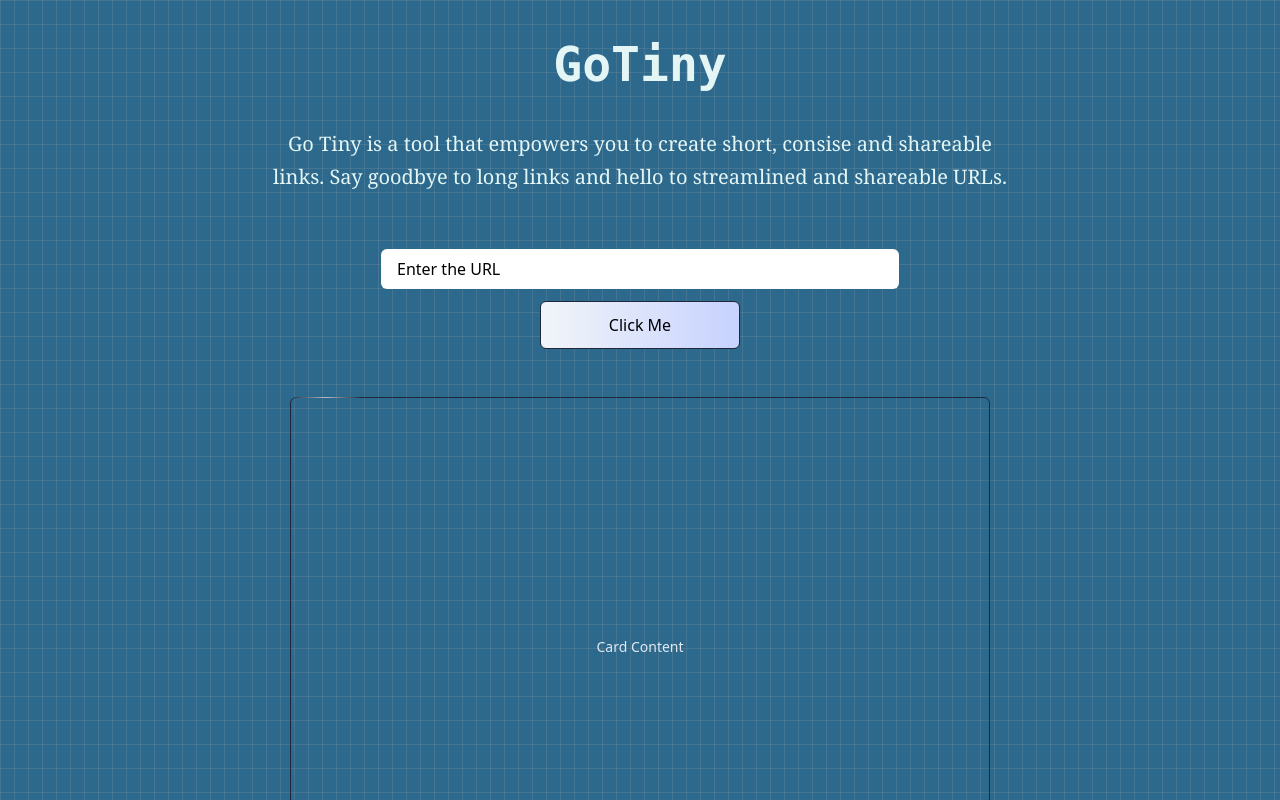
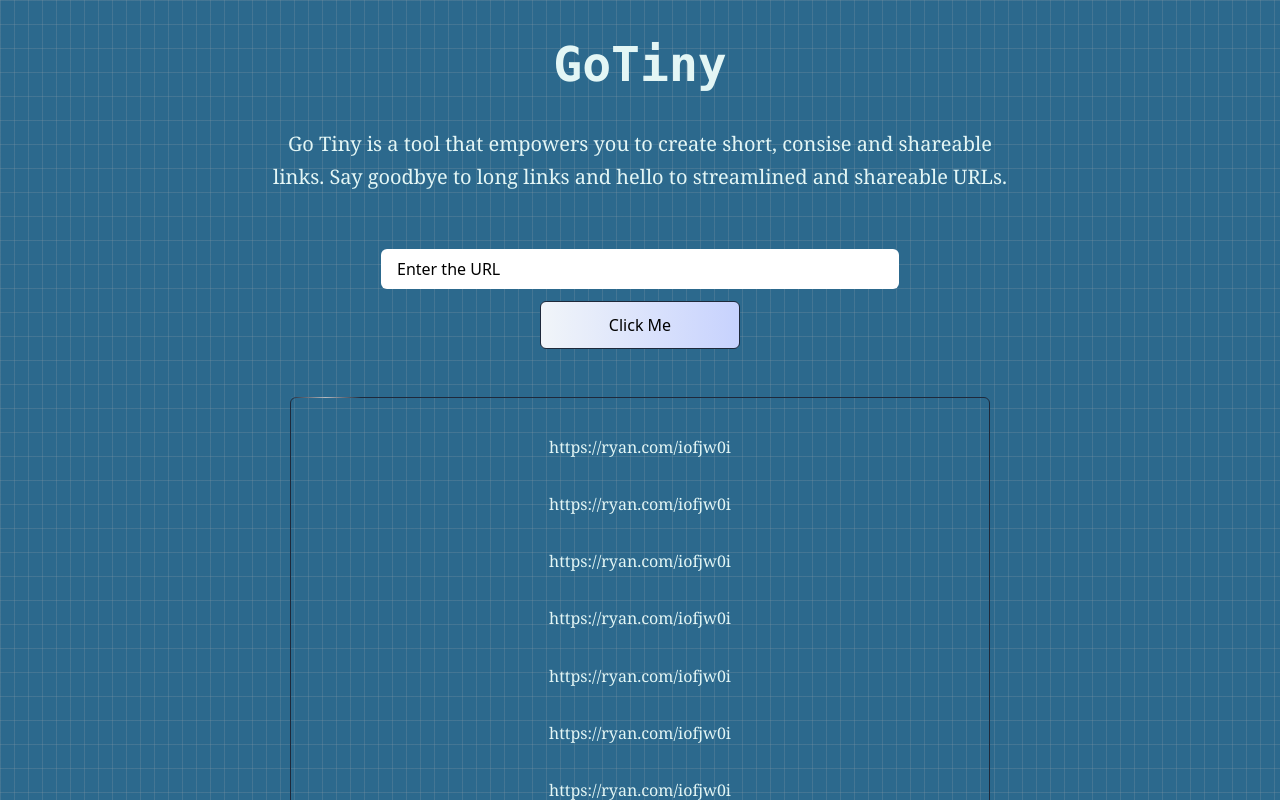
Before and after one commit to mryan-3/urlshort, a React (Vite) app in the folder frontend/: page / in a window 1280 px wide. Shown: the top 800 px of the page. Built offline with nearby package versions, Linux system fonts and the light colour scheme.

Commit message:
Updated the card to have links

```diff
--- a/frontend/src/components/List.jsx
+++ b/frontend/src/components/List.jsx
@@ -1,4 +1,3 @@
-
 
 const List = () => {
     return (
@@ -7,8 +6,15 @@ const List = () => {
                 <div className='absolute top-0 flex  justify-center'>
                     <div className='left-0 h-[1px] animate-border-width rounded-full bg-gradient-to-r from-[rgba(17,17,17,0)] via-white to-[rgba(17,17,17,0)] transition-all duration-1000' />
                 </div>
-                <div className='flex h-full items-center w-[350px] md:w-[700px] justify-center rounded-md border border-slate-800 bg-[bae8e8] px-3 py-2'>
-                    <p className='text-sm text-slate-200'>Card Content</p>
+                <div className='flex flex-col justify-evenly items-center h-full w-[350px] md:w-[700px] rounded-md border border-slate-800 bg-[bae8e8] px-3 py-1'>
+                    <a  href="/" className="font-serif"> https://ryan.com/iofjw0i </a>
+                    <a  href="/" className="font-serif"> https://ryan.com/iofjw0i </a>
+                    <a  href="/" className="font-serif"> https://ryan.com/iofjw0i </a>
+                    <a  href="/" className="font-serif"> https://ryan.com/iofjw0i </a>
+                    <a  href="/" className="font-serif"> https://ryan.com/iofjw0i </a>
+                    <a  href="/" className="font-serif"> https://ryan.com/iofjw0i </a>
+                    <a  href="/" className="font-serif"> https://ryan.com/iofjw0i </a>
+                    <a  href="/" className="font-serif"> https://ryan.com/iofjw0i </a>
                 </div>
             </div>
         </div>
```
